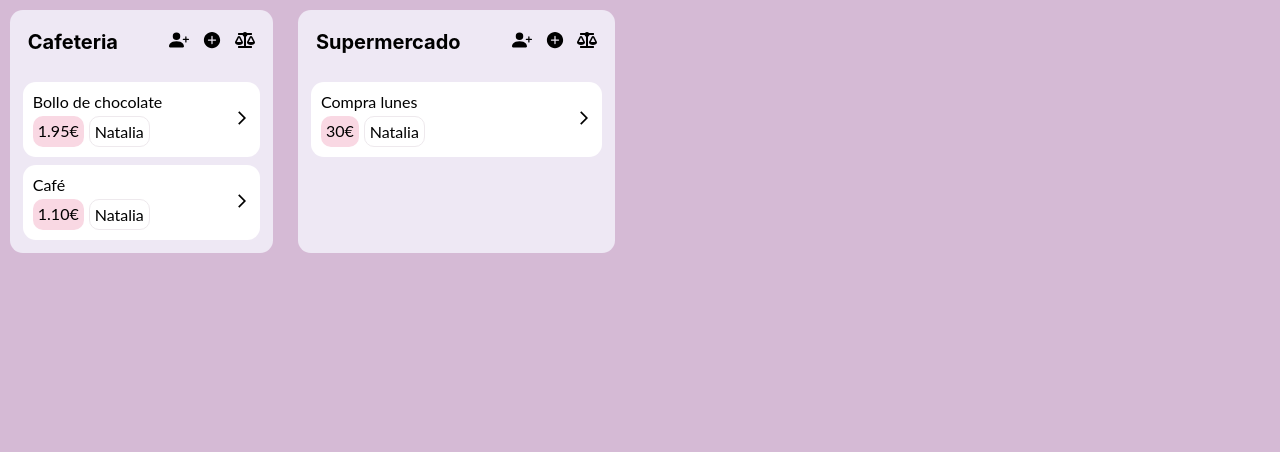
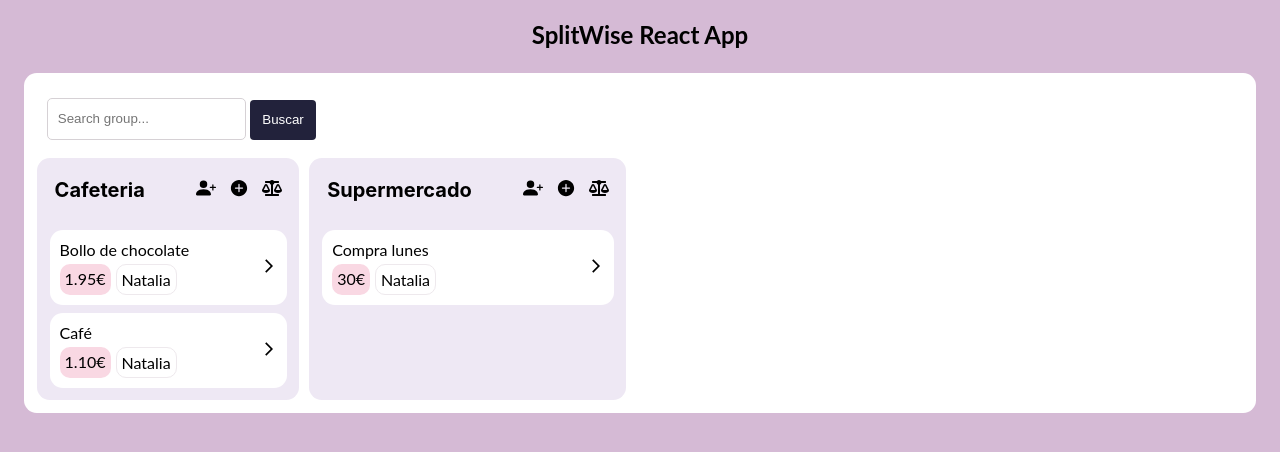
Before and after one commit to nataliacasanova/splitwise-react, a React (Create React App) app: page / in a window 1280 px wide. Shown: the top 452 px of the page. Built offline with nearby package versions, Linux system fonts and the light colour scheme.

Commit message:
add modal new user

```diff
--- a/package.json
+++ b/package.json
@@ -11,6 +11,7 @@
     "react": "^18.2.0",
     "react-dom": "^18.2.0",
     "react-icons": "^4.6.0",
+    "react-modal": "^3.15.1",
     "react-scripts": "5.0.1",
     "ts-loader": "^9.4.1",
     "web-vitals": "^2.1.4",
@@ -45,6 +46,7 @@
   "description": "This project was bootstrapped with [Create React App](https://github.com/facebook/create-react-app).",
   "main": "index.tsx",
   "devDependencies": {
+    "@types/react-modal": "^3.13.1",
     "react-router-dom": "^6.4.2",
     "typescript": "^4.8.4"
   },
--- a/src/components/card/card-detail/Card-detail.tsx
+++ b/src/components/card/card-detail/Card-detail.tsx
@@ -32,8 +32,6 @@
   };
 
   const handleSubmit = (event: any) => {
-    console.log(title, amount, description, date, person);
-
     event.preventDefault();
   };
 
--- a/src/components/card/input/Input.tsx
+++ b/src/components/card/input/Input.tsx
@@ -1,7 +1,15 @@
 import * as React from 'react';
 import './input.css';
 
-const Input = ({ type, id, placeholder, value, setValue, required }: any) => {
+const Input = ({
+  type,
+  id,
+  placeholder,
+  value,
+  setValue,
+  required,
+  childToParent,
+}: any) => {
   return (
     <>
       <input
--- a/src/components/group/Group.tsx
+++ b/src/components/group/Group.tsx
@@ -1,23 +1,53 @@
 import * as React from 'react';
-import { GroupModel } from './group.model';
-import { BsFillPersonPlusFill } from 'react-icons/bs';
+import { BsFillPersonPlusFill, BsPersonCircle } from 'react-icons/bs';
+import { FaBalanceScale } from 'react-icons/fa';
+import { GrFormClose } from 'react-icons/gr';
 import { IoIosAddCircle } from 'react-icons/io';
-import { FaBalanceScale } from 'react-icons/fa';
 
+import Modal from 'react-modal';
+import { CAFETERIA_USERS, GroupModel } from './group.model';
+
+import { useState } from 'react';
+import { useNavigate } from 'react-router-dom';
 import Card from '../card/Card';
 import './group.css';
-import { useNavigate } from 'react-router-dom';
 
 const Group = (props: GroupModel) => {
+  const [userList, setUserList] = useState(CAFETERIA_USERS);
+  const [newUser, setNewUser] = useState('');
   const { name, transactions } = props;
+  const [open, setOpen] = useState(false);
   const navigate = useNavigate();
+
+  Modal.setAppElement('#root');
+
+  const openModal = (nameGrp: string) => {
+    setOpen(true);
+  };
+
+  const closeModal = () => {
+    setOpen(false);
+  };
+
+  const addUser = () => {
+    setNewUser('');
+    userList.push(newUser);
+    console.log(userList);
+  };
+
   return (
+    <>
       <div className='group-wrapper'>
         <div className='group-heading'>
           <p className='group-name'>{name}</p>
           <div className='group-heading-icons'>
             <div>
-            <BsFillPersonPlusFill style={{ fontSize: '20px' }} />
+              <BsFillPersonPlusFill
+                onClick={() => {
+                  openModal(name);
+                }}
+                style={{ fontSize: '20px' }}
+              />
             </div>
             <div onClick={() => navigate('/card-detail')}>
               <IoIosAddCircle style={{ fontSize: '20px' }} />
@@ -35,6 +65,37 @@
           );
         })}
       </div>
+      <Modal isOpen={open} onRequestClose={closeModal} className='modal'>
+        <div className='content'>
+          <>
+            <div className='modal-body'>
+              <div className='modal-header'>
+                <div className='modal-header-icon'>
+                  <BsPersonCircle />
+                </div>
+                <h2 className='modal-title'>Añadir persona</h2>
+              </div>
+              <div className='modal-content'>
+                {userList.map((user) => {
+                  return <p>{user}</p>;
+                })}
+              </div>
+              <div className='modal-action'>
+                <input
+                  value={newUser}
+                  onChange={(e) => setNewUser(e.target.value)}
+                  type='textarea'
+                ></input>
+                <button onClick={addUser}>Añadir</button>
+              </div>
+            </div>
+            <div className='modal-footer'>
+              <button onClick={closeModal}>Cerrar</button>
+            </div>
+          </>
+        </div>
+      </Modal>
+    </>
   );
 };
 
--- a/src/components/group/group.css
+++ b/src/components/group/group.css
@@ -31,3 +31,108 @@
     font-weight:bold;
     font-size: 20px;
 }
+
+.modal{
+    position: absolute;
+    inset: 40px;
+    border: 1px solid rgb(204, 204, 204);
+    background: rgb(255, 255, 255);
+    overflow: auto;
+    border-radius: 4px;
+    outline: none;
+    padding: 20px;
+    max-width: 400px;
+    max-height: 400px;
+    box-shadow: 0 28px 48px rgba(0, 0, 0, 0.4);
+    margin:auto;
+}
+.content{
+    position: relative;
+    max-height: 100%;
+    overflow: hidden;
+    height: 400px;
+    max-height: 400px;
+}
+.modal-action{
+    display: flex;
+    flex-direction: row;
+    justify-content: space-between;
+    border-radius: 4px;
+    border: solid 1px #e8ebed;
+    padding: 10px;
+    margin-top: 4px;
+    background-color: #e8ebed;
+    position: relative;
+}
+
+.modal-body{
+    position: relative;
+    height: calc(100% - 50px);
+    display: flex;
+    flex-direction: column;
+    max-height: calc(100% - 50px);
+}
+
+.modal-header{
+    display: flex;
+    flex-direction: column;
+    align-items: center;
+    position: relative;
+}
+
+.modal-title{
+    font-size: 32px;
+    margin: 12px;
+}
+
+.modal-header-icon{
+    font-size: 52px;
+}
+
+.modal-icon-close{
+    font-size: 32px;
+    display: flex;
+    align-items: center;
+}
+
+.modal-content{
+    border-radius: 4px;
+    border: solid 1px #e8ebed;
+    padding: 10px;
+    max-height: 100%;
+    overflow-y: auto;
+}
+
+
+.modal-action > input {
+    width: auto;
+    background-color: inherit;
+    border: 0;
+    border-bottom: 3px solid purple;
+    padding: 10px;
+    outline: none;
+}
+
+.modal-action > button {
+    max-height: 30px;
+    display: flex;
+    align-self: end;
+}
+
+.modal-footer > button {
+    cursor: pointer;
+    margin-right: 0.25em;
+    margin-top: 0.5em;
+    padding: 0.938em;
+    border: none;
+    border-radius: 4px;
+    background-color:   purple;
+    color: #fefefe;
+    min-width: 200px;
+}
+
+.modal-footer{
+    align-self: center;
+    position: relative;
+    display: flex;
+}
--- a/src/components/group/group.model.ts
+++ b/src/components/group/group.model.ts
@@ -6,3 +6,6 @@
     transactions: CardModel[];
     id?: string;
 }
+
+
+export const CAFETERIA_USERS = ['Natalia', 'Maria', 'Pedro'];
--- a/src/pages/dashboard/Dashboard.tsx
+++ b/src/pages/dashboard/Dashboard.tsx
@@ -1,13 +1,32 @@
 import * as React from 'react';
+import { useEffect, useState } from 'react';
 import Group from '../../components/group/Group';
 import { GroupModel } from '../../components/group/group.model';
+import TopContainer from '../top-container/TopContainer';
 import { BILLS } from './dashboard-model';
 import './dashboard.css';
 
 const Dashboard = () => {
+  const [data, setData] = useState('');
+  const [array] = useState(BILLS);
+
+  const childToParent = (value: string) => {
+    setData(value);
+  };
+
   return (
+    <>
+      <h2 className='title'>SplitWise React App</h2>
       <div className='main'>
-      {BILLS.map((element: GroupModel) => {
+        <div className='main-header'>
+          <TopContainer childToParent={childToParent} />
+        </div>
+        <div className='main-content'>
+          {array
+            ?.filter((element) =>
+              element.name.toLowerCase().includes(data.toLowerCase())
+            )
+            .map((element: GroupModel) => {
               return (
                 <>
                   <Group
@@ -19,6 +38,8 @@
               );
             })}
         </div>
+      </div>
+    </>
   );
 };
 
--- a/src/pages/dashboard/dashboard.css
+++ b/src/pages/dashboard/dashboard.css
@@ -1,8 +1,30 @@
+.main {
+  display: flex;
+  flex-direction: row;
+  gap: 2vw;
+  flex-wrap: wrap;
+  padding: 10px;
+  display: flex;
+  flex-direction: column;
+  gap: 1vh;
+  padding-left: 1vw;
+  padding-right: 1vw;
+  padding-bottom: 1vw;
+  background-color: white;
+  border-radius: 1vw;
+  margin: 24px;
+}
 
-.main{
-    display: flex;
-    flex-direction: row;
-    gap:2vw;
-    flex-wrap:wrap;
-    padding: 10px;
+.main-content {
+  display: flex;
+  flex-wrap: wrap;
 }
+
+.main-content > .group-wrapper {
+  margin-right: 10px;
+}
+
+.title {
+  text-align: center;
+  font-family: Lato;
+}
--- /dev/null
+++ b/src/pages/top-container/TopContainer.tsx
@@ -0,0 +1,34 @@
+import * as React from 'react';
+import { useState } from 'react';
+import Input from '../../components/card/input/Input';
+import './top-container.css';
+
+const TopContainer = ({ childToParent }: any) => {
+  const [search, setSearch] = useState('');
+
+  const getValue = (value: string) => {
+    setSearch(value);
+  };
+
+  return (
+    <div className='top-container'>
+      <div className='container-content'>
+        <Input
+          type={'text'}
+          id={'search'}
+          placeholder={'Search group...'}
+          value={search}
+          setValue={getValue}
+        />
+      </div>
+      <button
+        className='container-action'
+        onClick={() => childToParent(search)}
+      >
+        Buscar
+      </button>
+    </div>
+  );
+};
+
+export default TopContainer;
--- /dev/null
+++ b/src/pages/top-container/top-container.css
@@ -0,0 +1,28 @@
+
+.container-action{
+    cursor: pointer;
+    margin-right: 0.25em;
+    margin-top: 0.5em;
+    padding: 0.938em;
+    border: none;
+    border-radius: 4px;
+    background-color: #22223b;
+    color: #fefefe;
+}
+
+.container-action:hover {
+    background-color: #4a4e69;
+    color: #fefefe;
+  }
+
+  .top-container{
+    display: flex;
+    flex-direction: row;
+    justify-content: flex-start;
+    padding: 10px;
+  }
+
+  .container-content{
+    display: flex;
+    margin-right: 4px;
+  }
--- a/tsconfig.json
+++ b/tsconfig.json
@@ -7,6 +7,7 @@
       "jsx": "react",
       "allowJs": true,
       "moduleResolution": "node",
-      "noImplicitUseStrict": true
+      "noImplicitUseStrict": true,
+      "allowSyntheticDefaultImports": true
     }
   }
```
Also changed, not shown: 2 other files (tests, documents, lock files or other folders). Lines whose indentation alone changed are shown as unchanged.
